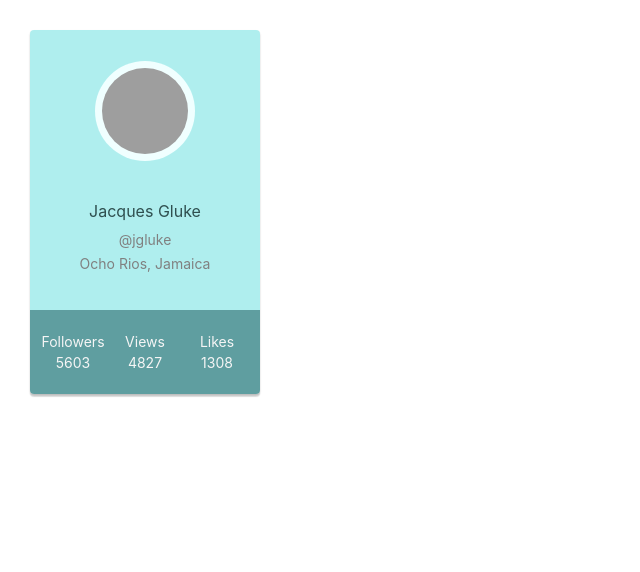
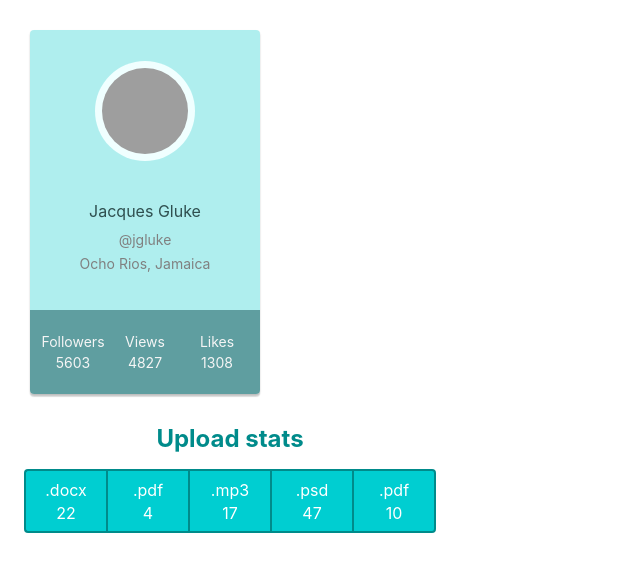
Before and after one commit to SunFlowwerr/goit-react-hw-01-components, a React (Create React App) app: page / in a window 1280 px wide. Shown: the top 572 px of the page, without its empty margins (0-640 px from the left). Built offline with nearby package versions, Linux system fonts and the light colour scheme; grey boxes are pictures that could not be loaded.

Commit message:
added new component

```diff
--- a/src/components/App.jsx
+++ b/src/components/App.jsx
@@ -1,5 +1,7 @@
 import { Profile } from './Profile/Profile';
 import user from './Profile/userData/user.json';
+import { Statistics } from './Statistics/Statistics';
+import data from './Statistics/statisticsData/data.json';
 
 export const App = () => {
   return (
@@ -13,6 +15,7 @@
         views={user.stats.views}
         likes={user.stats.likes}
       />
+      <Statistics title="Upload stats" stats={data} />
     </div>
   );
 };
--- /dev/null
+++ b/src/components/Statistics/Statistics.jsx
@@ -0,0 +1,29 @@
+import PropTypes from 'prop-types';
+import css from './Statistics.module.css';
+
+export const Statistics = ({ title, stats }) => {
+  return (
+    <section className={css.statistics}>
+      {title && <h2 className={css.title}>{title}</h2>}
+      <ul className={css.statList}>
+        {stats.map(({ id, label, percentage }) => (
+          <li className={css.item} key={id}>
+            <span class="label">{label}</span>
+            <span class="percentage">{percentage}</span>
+          </li>
+        ))}
+      </ul>
+    </section>
+  );
+};
+
+Event.propTypes = {
+  title: PropTypes.string.isRequired,
+  stats: PropTypes.arrayOf(
+    PropTypes.shape({
+      id: PropTypes.string.isRequired,
+      label: PropTypes.string.isRequired,
+      percentage: PropTypes.number.isRequired,
+    })
+  ),
+};
--- /dev/null
+++ b/src/components/Statistics/Statistics.module.css
@@ -0,0 +1,48 @@
+.statistics {
+  display: flex;
+  flex-direction: column;
+  align-items: center;
+  justify-content: center;
+  width: 400px;
+  margin: 30px;
+}
+
+.title {
+  font-size: 24px;
+  margin: 0;
+  color: #008b8b;
+}
+
+.statList {
+  display: flex;
+  flex-direction: row;
+  height: 60px;
+  padding: 0;
+  list-style: none;
+}
+
+.item {
+  display: flex;
+  flex-direction: column;
+  align-items: center;
+  justify-content: center;
+  gap: 3px;
+  border-bottom: 2px solid #008b8b;
+  border-top: 2px solid #008b8b;
+  border-left: 2px solid #008b8b;
+  background-color: #00ced1;
+  color: #ffffff;
+  width: 80px;
+  height: 100%;
+}
+
+.statList li:last-child {
+  border-right: 2px solid #008b8b;
+  border-top-right-radius: 4px;
+  border-bottom-right-radius: 4px;
+}
+
+.statList li:first-child {
+  border-top-left-radius: 4px;
+  border-bottom-left-radius: 4px;
+}
--- /dev/null
+++ b/src/components/Statistics/statisticsData/data.json
@@ -0,0 +1,7 @@
+[
+  { "id": "id-1", "label": ".docx", "percentage": 22 },
+  { "id": "id-2", "label": ".pdf", "percentage": 4 },
+  { "id": "id-3", "label": ".mp3", "percentage": 17 },
+  { "id": "id-4", "label": ".psd", "percentage": 47 },
+  { "id": "id-5", "label": ".pdf", "percentage": 10 }
+]
```
